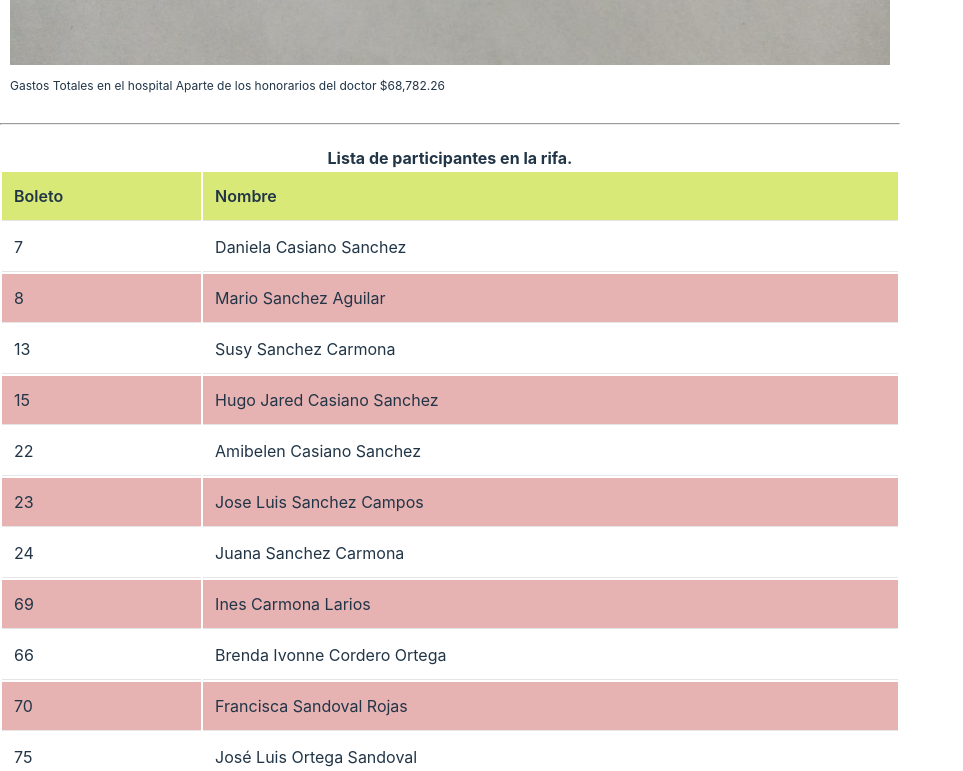
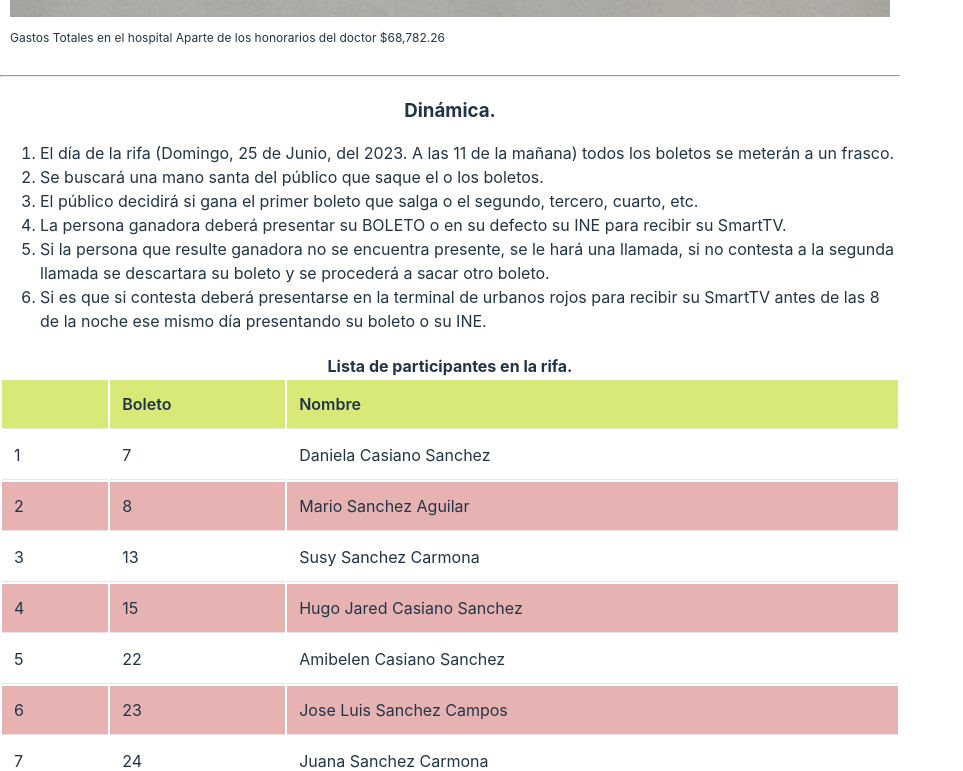
Before and after one commit to ingeabraham23/apoyaaeloy, a React (Vite) app: page / in a window 1280 px wide. Shown: the part 2489-3260 px from the top of the page, without its empty margins (0-963 px from the left). Built offline with nearby package versions, Linux system fonts and the light colour scheme.

Commit message:
Mas participantes

```diff
--- a/src/App.jsx
+++ b/src/App.jsx
@@ -62,7 +62,7 @@ function App() {
       boleto: "150",
       nombre: "Jhonatan Tadeo",
     },
-   //91-100
+    //91-100
     {
       boleto: "100",
       nombre: "Daniel Casiano Lauriano",
@@ -71,6 +71,51 @@ function App() {
     {
       boleto: "200",
       nombre: "Marcelina de Jesus García",
+    },
+    //201-220
+    {
+      boleto: "204",
+      nombre: "Juan Cabrera",
+    },
+    {
+      boleto: "207",
+      nombre: "Jesus Bandala",
+    },
+    {
+      boleto: "211",
+      nombre: "Erick García Olivares",
+    },
+    {
+      boleto: "212",
+      nombre: "Daniela Baez Ramón",
+    },
+    {
+      boleto: "213",
+      nombre: "Adolfo Cruz",
+    },
+    {
+      boleto: "214",
+      nombre: "Guadalepe de Jesus García",
+    },
+    {
+      boleto: "215",
+      nombre: "Josue Adan Bautista Casiano",
+    },
+    {
+      boleto: "216",
+      nombre: "Roberto Santos",
+    },
+    {
+      boleto: "218",
+      nombre: "Tino Garger",
+    },
+    {
+      boleto: "219",
+      nombre: "Trini Quijano",
+    },
+    {
+      boleto: "220",
+      nombre: "David Santos Lucas",
     },
     //261-270
     {
@@ -129,7 +174,7 @@ function App() {
     },
     {
       boleto: "290",
-      nombre: "Rafael Serrado Mestiza",
+      nombre: "Rafael Serrano Mestiza",
     },
     //391-400
     {
@@ -142,7 +187,10 @@ function App() {
     <div className="container">
       <h3>Apoya a Eloy.</h3>
       <h2>🎉Gran Rifa🎉</h2>
-      <h3>La rifa se llevara a cabo el día Domingo 25 de junio del 2023. En la base de Urbanos Rojos. A las 11:00 de la mañana.</h3>
+      <h3>
+        La rifa se llevara a cabo el día Domingo 25 de junio del 2023. En la
+        base de Urbanos Rojos. A las 11:00 de la mañana.
+      </h3>
       <p>
         Todo lo recaudado será donado en apoyo a su señora esposa: Soledad Conde
         Teodosio.
@@ -169,7 +217,7 @@ function App() {
           </p>
         </div>
         <hr></hr>
-        <h1>Historia</h1>
+        <h3>Historia</h3>
         <p>
           El pasado miércoles 24 de mayo Eloy llevo a consulta a su esposa, ya
           que presentaba tos fuerte y arrojaba flema café con sangre, en días
@@ -198,23 +246,59 @@ function App() {
           se está solicitando el apoyo.
         </p>
         <div className="col-md-6">
-          <img src={imagen04} alt="Honorarios del Doctor" className="img-fluid" />
+          <img
+            src={imagen04}
+            alt="Honorarios del Doctor"
+            className="img-fluid"
+          />
           <p className="parrafo">
-            Honorarios del doctor por Laparoscopia  $35,000.00
+            Honorarios del doctor por Laparoscopia $35,000.00
           </p>
         </div>
         <div className="col-md-6">
           <img src={imagen05} alt="Gastos en Hospital" className="img-fluid" />
           <p className="parrafo">
-            Gastos Totales en el hospital Aparte de los honorarios del doctor $68,782.26
+            Gastos Totales en el hospital Aparte de los honorarios del doctor
+            $68,782.26
           </p>
         </div>
         <hr></hr>
       </div>
+      <h3>Dinámica.</h3>
+      <p style={{textAlign: "left"}}>
+        <ol>
+          <li>
+            El día de la rifa (Domingo, 25 de Junio, del 2023. A las 11 de la
+            mañana) todos los boletos se meterán a un frasco.
+          </li>
+          <li>
+            Se buscará una mano santa del público que saque el o los boletos.
+          </li>
+          <li>
+            El público decidirá si gana el primer boleto que salga o el segundo,
+            tercero, cuarto, etc.
+          </li>
+          <li>
+            La persona ganadora deberá presentar su BOLETO o en su defecto su INE para recibir su
+            SmartTV.
+          </li>
+          <li>
+            Si la persona que resulte ganadora no se encuentra presente, se le
+            hará una llamada, si no contesta a la segunda llamada se descartara su
+            boleto y se procederá a sacar otro boleto.
+          </li>
+          <li>
+            Si es que si contesta deberá presentarse en la terminal de urbanos
+            rojos para recibir su SmartTV antes de las 8 de la noche ese mismo
+            día presentando su boleto o su INE.
+          </li>
+        </ol>
+      </p>
       <h4>Lista de participantes en la rifa.</h4>
       <table className="table">
         <thead>
           <tr>
+            <th></th>
             <th>Boleto</th>
             <th>Nombre</th>
           </tr>
@@ -222,6 +306,7 @@ function App() {
         <tbody>
           {personas.map((persona, index) => (
             <tr key={index}>
+              <td>{index + 1}</td>
               <td>{persona.boleto}</td>
               <td>{persona.nombre}</td>
             </tr>
```
